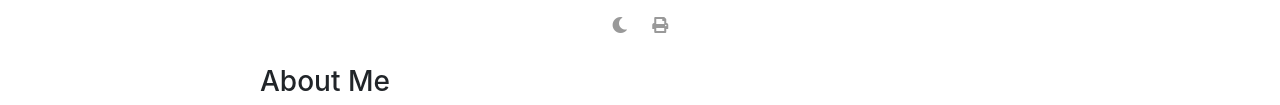
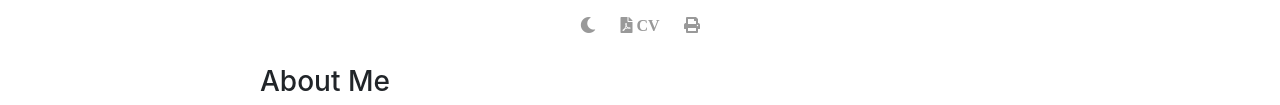
Before and after one commit to iwbn/iwbn.github.io, a plain HTML site: page index.html in a window 1280 px wide. Shown: the part 426-531 px from the top of the page. Drawn offline with Linux system fonts and the light colour scheme.

Commit message:
Update index.html

```diff
--- a/index.html
+++ b/index.html
@@ -49,6 +49,7 @@
 </div>
 <div class="utility-bar">
     <form id="radiobutton-theme" class="not-on-print"></form>
+    <a href="Woobin%20Im.pdf" class="a-no-blank not-on-print"><i class="fas fa-file-pdf"> CV</i></a>
     <a href="javascript:window.print()" class="a-no-blank not-on-print"><i class="fas fa-print"></i></a>
 </div>
 <main>
```
